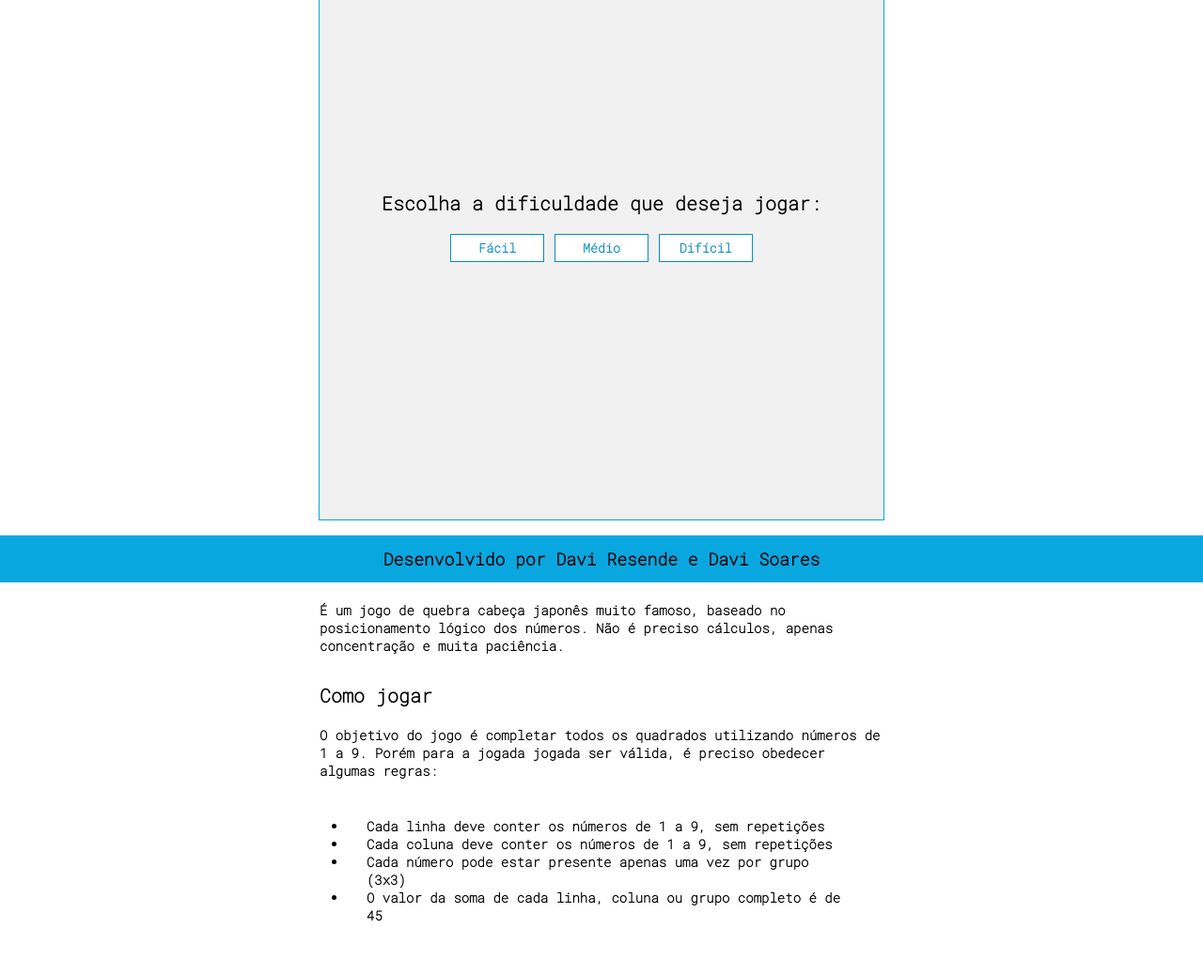
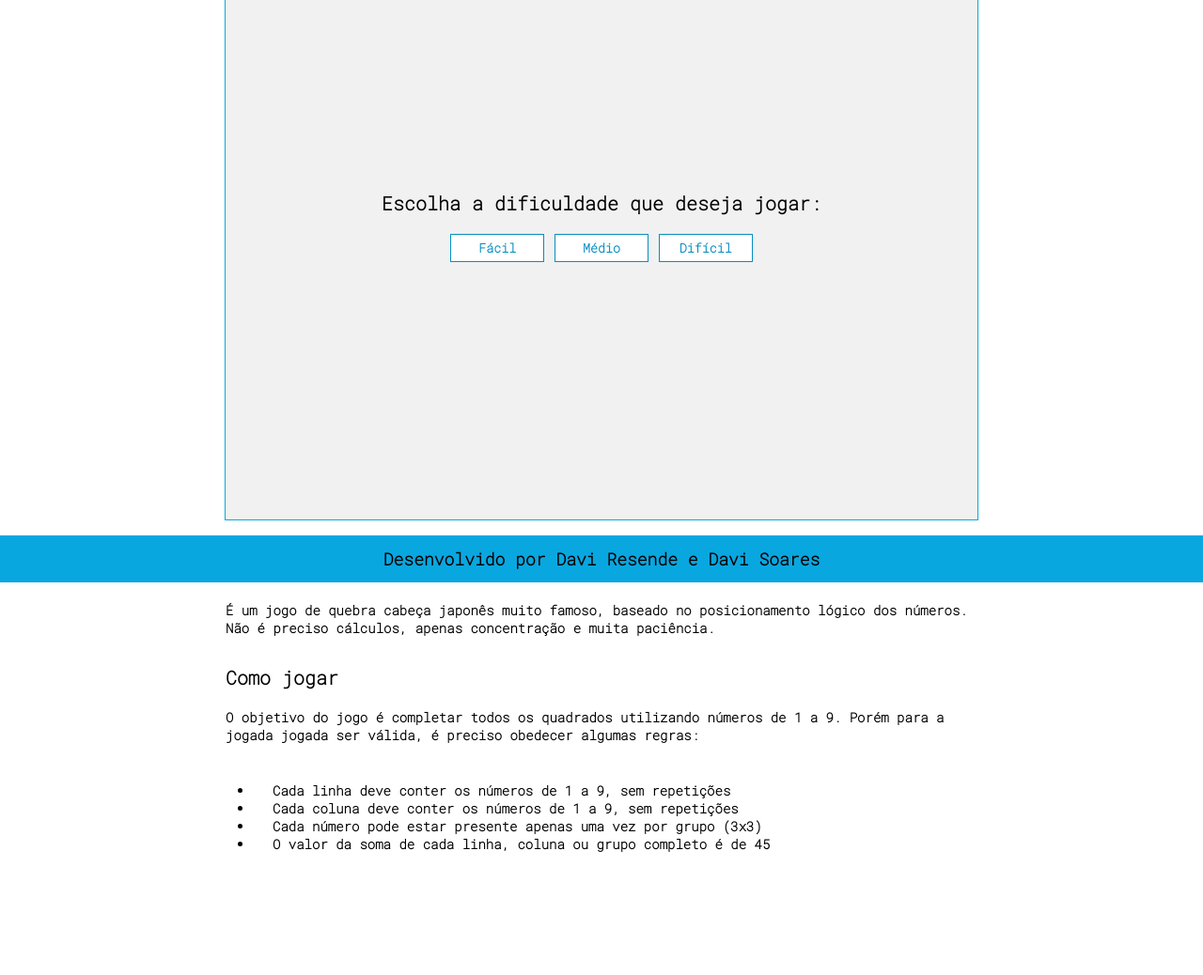
Before and after one commit to davirsreis/Sudoku-PPI1, a plain HTML site: page index.html in a window 1280 px wide. Shown: the part 180-1218 px from the top of the page at 94% size. Drawn offline with nearby package versions, Linux system fonts and the light colour scheme.

Commit message:
final adjustments

```diff
--- a/style.css
+++ b/style.css
@@ -6,12 +6,6 @@
     font-family: 'Roboto Mono', monospace;
     font-weight: bold;
 }
-
-/*
-body {
-    background-color: #E0E0E0;
-}
-*/
 
 header{
     text-align: center;
@@ -42,8 +36,8 @@ input:hover {
     border: 1px #09A7E0 solid;
     background-color: rgb(241, 241, 241);
     height: 500px;
-    width: 500px;
-    max-width: 500px;
+    width: 700px;
+    max-width: 700px;
     margin: auto;
     padding: 50px;
     font-family: 'Roboto Mono', monospace;
@@ -108,11 +102,12 @@ input:hover {
 
 .sec-sobre {
     font-family: 'Roboto Mono', monospace;
-    width: 600px;
-    max-width: 600px;
+    width: 800px;
+    max-width: 800px;
     height: 100%;
     margin: auto;
     padding: 20px 0;
+    padding-bottom: 100px;
 }
 .sec-sobre h2 {
     font-size: 20px;
```
